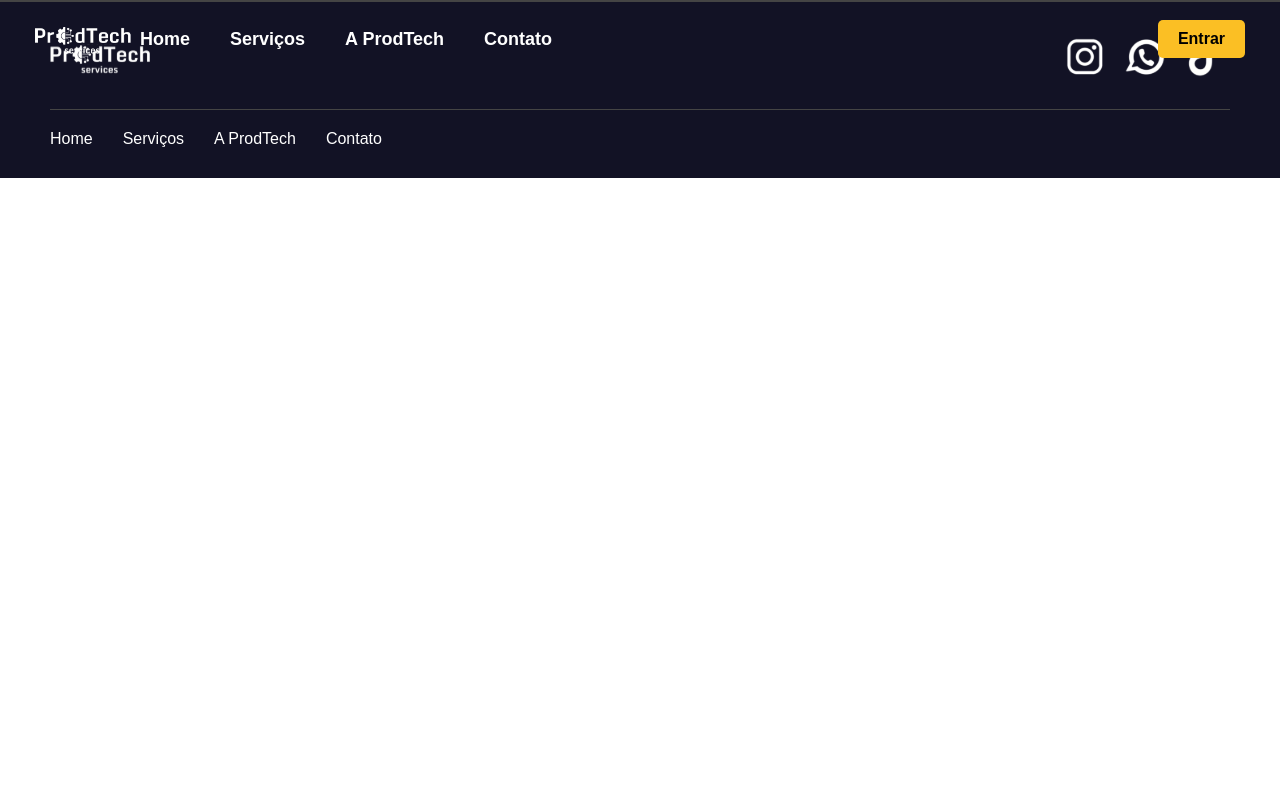
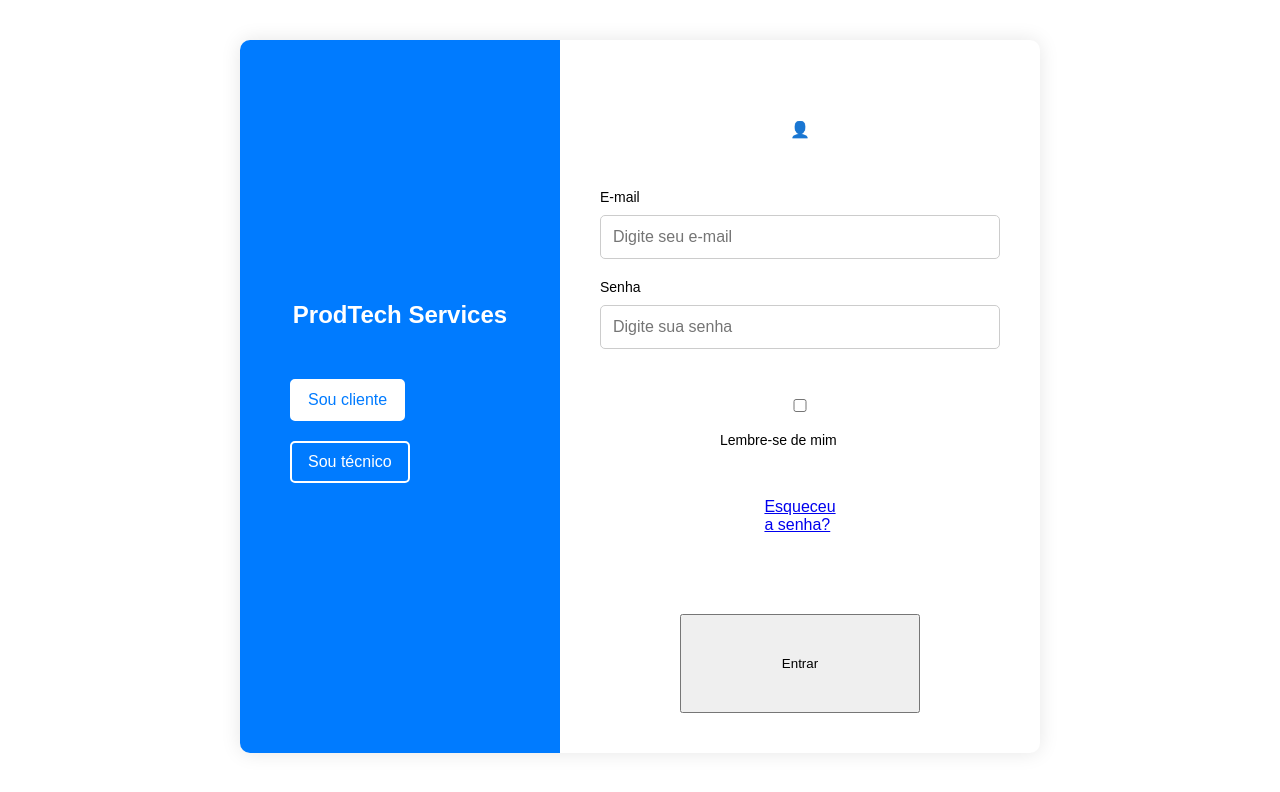
Before and after one commit to paulocesargit/Protec-Front-End, a React (Vite) app: page /login in a window 1280 px wide. Shown: the top 792 px of the page. Built offline with nearby package versions, Linux system fonts and the light colour scheme.

Commit message:
pagina de login de testes adicionada

```diff
--- a/src/components/Header.jsx
+++ b/src/components/Header.jsx
@@ -33,7 +33,7 @@ function Header() {
         </nav>
       </div>
       <div className="header-btn-container">
-        <NavLink to="#" className="btn" activeClassName="active">
+        <NavLink to="/login" className="btn" activeClassName="active">
           Entrar
         </NavLink>
       </div>
--- /dev/null
+++ b/src/pages/Signin/Login.jsx
@@ -0,0 +1,47 @@
+import { useState } from "react";
+import "./style/Login.css";
+
+export default function Login() {
+  const [isClient, setIsClient] = useState(true);
+
+  return (
+    <div className="login-container">
+      <div
+        className={`login-container__side-panel ${
+          isClient ? "client" : "tech"
+        }`}
+      >
+        <h1>ProdTech Services</h1>
+        <div className="login-container__toggle-buttons">
+          <button
+            className={isClient ? "active" : ""}
+            onClick={() => setIsClient(true)}
+          >
+            Sou cliente
+          </button>
+          <button
+            className={!isClient ? "active" : ""}
+            onClick={() => setIsClient(false)}
+          >
+            Sou técnico
+          </button>
+        </div>
+      </div>
+      <div className="login-container__form">
+        <div className="login-container__form .user-icon">👤</div>
+        <label>E-mail</label>
+        <input type="email" placeholder="Digite seu e-mail" />
+        <label>Senha</label>
+        <input type="password" placeholder="Digite sua senha" />
+        <div className="login-container__form .remember-me">
+          <input type="checkbox" id="remember" />
+          <label htmlFor="remember">Lembre-se de mim</label>
+          <a href="#" className="login-container__form .forgot-password">
+            Esqueceu a senha?
+          </a>
+        </div>
+        <button className="login-container__form .login-button">Entrar</button>
+      </div>
+    </div>
+  );
+}
--- /dev/null
+++ b/src/pages/Signin/style/Login.css
@@ -0,0 +1,112 @@
+.login-container {
+  display: flex;
+  width: 100%;
+  max-width: 800px;
+  margin: 40px auto;
+  background: white;
+  border-radius: 10px;
+  box-shadow: 0 0 20px rgba(0, 0, 0, 0.1);
+  overflow: hidden;
+}
+
+.login-container__side-panel {
+  width: 40%;
+  background: #007bff;
+  color: white;
+  display: flex;
+  flex-direction: column;
+  align-items: center;
+  justify-content: center;
+  padding: 40px;
+}
+
+.login-container__side-panel h1 {
+  font-size: 24px;
+  text-align: center;
+  margin-bottom: 20px;
+}
+
+.login-container__toggle-buttons {
+  margin-top: 20px;
+}
+
+.login-container__toggle-buttons button {
+  background: transparent;
+  border: 2px solid white;
+  color: white;
+  padding: 10px 16px;
+  margin: 10px;
+  cursor: pointer;
+  border-radius: 5px;
+  font-size: 16px;
+}
+
+.login-container__toggle-buttons button.active {
+  background: white;
+  color: #007bff;
+}
+
+.login-container__form {
+  width: 60%;
+  padding: 40px;
+  display: flex;
+  flex-direction: column;
+  justify-content: center;
+  align-items: center;
+}
+
+.login-container__form .user-icon {
+  font-size: 60px;
+  margin-bottom: 20px;
+}
+
+.login-container__form label {
+  align-self: flex-start;
+  font-size: 14px;
+  margin: 10px 0;
+}
+
+.login-container__form input {
+  width: 100%;
+  padding: 12px;
+  border: 1px solid #ccc;
+  border-radius: 5px;
+  font-size: 16px;
+  margin-bottom: 10px;
+}
+
+.login-container__form .remember-me {
+  display: flex;
+  justify-content: space-between;
+  width: 100%;
+  font-size: 14px;
+  margin-top: 15px;
+}
+
+.login-container__form .forgot-password {
+  color: #007bff;
+  text-decoration: none;
+}
+
+.login-container__form .login-button {
+  background: #007bff;
+  color: white;
+  border: none;
+  padding: 12px;
+  width: 100%;
+  border-radius: 5px;
+  margin-top: 20px;
+  cursor: pointer;
+  font-size: 16px;
+}
+
+@media (max-width: 768px) {
+  .login-container {
+    flex-direction: column;
+  }
+
+  .login-container__side-panel,
+  .login-container__form {
+    width: 100%;
+  }
+}
--- a/src/routes/routes.jsx
+++ b/src/routes/routes.jsx
@@ -3,17 +3,28 @@ import Home from "../pages/Public/Home";
 import Servicos from "../pages/Public/Servicos";
 import Header from "../components/Header";
 import Footer from "../components/Footer";
+import Login from "../pages/Signin/Login";
 
 function AppRoutes() {
   return (
     <Router>
-      <Header />
       <Routes>
-        <Route path="/" element={<Home />} />
-        <Route path="/home" element={<Home />} />
-        <Route path="/servicos" element={<Servicos />} />
+        <Route path="/login" element={<Login />} />
+        <Route
+          path="*"
+          element={
+            <>
+              <Header />
+              <Routes>
+                <Route path="/" element={<Home />} />
+                <Route path="/home" element={<Home />} />
+                <Route path="/servicos" element={<Servicos />} />
+              </Routes>
+              <Footer />
+            </>
+          }
+        />
       </Routes>
-      <Footer />
     </Router>
   );
 }
```
